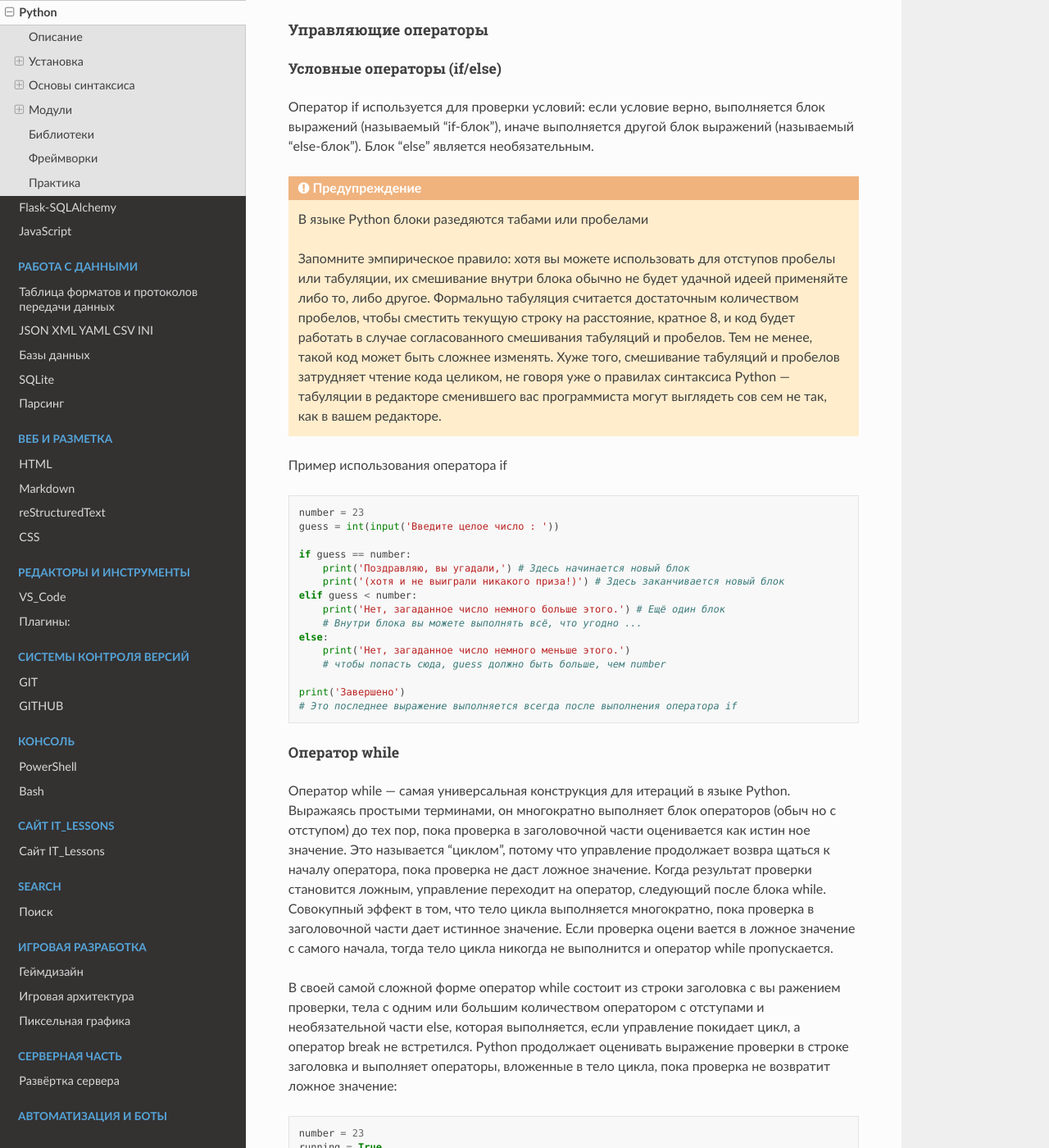
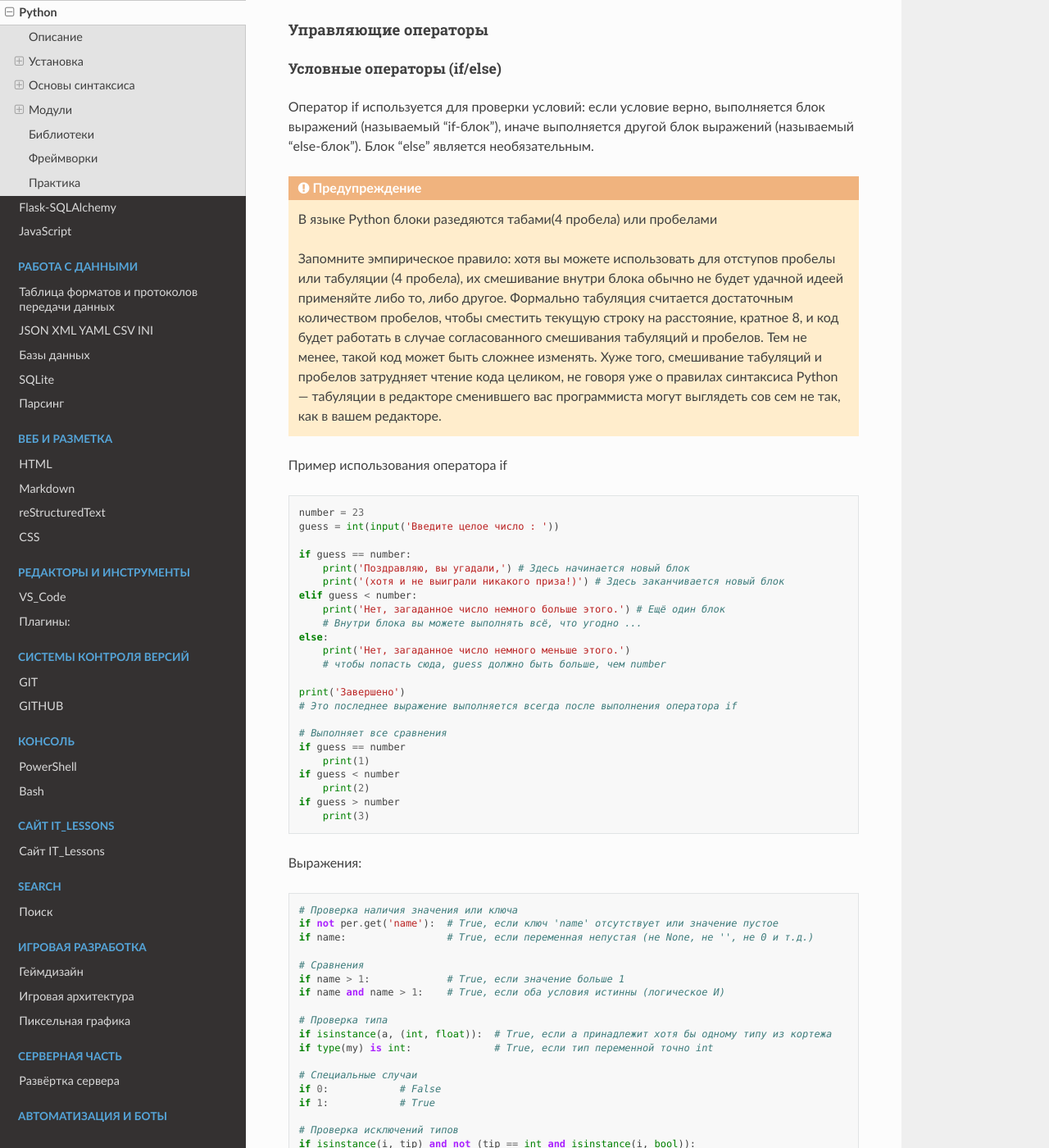
Before and after one commit to NMSprog/5_ITL, a Sphinx documentation site: the page built from source/Python/Python.rst, in a window 1280 px wide and 1400 px high, scrolled down 34564 px. Shown: the whole window at 82% size. Built offline with Sphinx 7.4.7 and the Read the Docs theme 3.1.0, drawn with Linux system fonts in a browser that asks for light colours; some of the changed text lies outside the part shown.

Commit message:
23.11.25 добовление в Python

```diff
--- /dev/null
+++ b/source/Python/Built_in_module.rst
@@ -0,0 +1 @@
+Проверка.
--- a/source/Python/Python.rst
+++ b/source/Python/Python.rst
@@ -1905,9 +1905,9 @@
 
 .. warning::
 
-    В языке Python блоки разедяются табами или пробелами
-
-    Запомните эмпирическое правило: хотя вы можете использовать для отступов пробелы или табуляции, их смешивание внутри блока обычно не будет удачной иде­ей
+    В языке Python блоки разедяются табами(4 пробела) или пробелами
+
+    Запомните эмпирическое правило: хотя вы можете использовать для отступов пробелы или табуляции (4 пробела), их смешивание внутри блока обычно не будет удачной иде­ей
     применяйте либо то, либо другое. Формально табуляция считается достаточным количеством пробелов, чтобы сместить текущую строку на расстояние, кратное 8,
     и код будет работать в случае согласованного смешивания табуляций и пробелов. Тем не менее, такой код может быть сложнее изменять. Хуже того, смешивание
     табуляций и пробелов затрудняет чтение кода целиком, не говоря уже о правилах синтаксиса Python — табуляции в редакторе сменившего вас программиста могут
@@ -1933,6 +1933,99 @@
 
     print('Завершено')
     # Это последнее выражение выполняется всегда после выполнения оператора if
+
+    # Выполняет все сравнения
+    if guess == number
+        print(1)
+    if guess < number
+        print(2)
+    if guess > number
+        print(3)
+
+Выражения:
+
+.. code:: python
+
+    # Проверка наличия значения или ключа
+    if not per.get('name'):  # True, если ключ 'name' отсутствует или значение пустое
+    if name:                 # True, если переменная непустая (не None, не '', не 0 и т.д.)
+
+    # Сравнения
+    if name > 1:             # True, если значение больше 1
+    if name and name > 1:    # True, если оба условия истинны (логическое И)
+
+    # Проверка типа
+    if isinstance(a, (int, float)):  # True, если a принадлежит хотя бы одному типу из кортежа
+    if type(my) is int:              # True, если тип переменной точно int
+
+    # Специальные случаи
+    if 0:            # False
+    if 1:            # True
+
+    # Проверка исключений типов
+    if isinstance(i, tip) and not (tip == int and isinstance(i, bool)):
+    # True, если i принадлежит типу tip, кроме случая, когда tip=int, а i bool
+
+    # Логические операторы
+    a and b (если одно из выражений ложное)
+    a or b (если оба выражения ложных)
+
+
+Тернарный оператор (условное выражение)
+
+Используется для выбора значения или функции на месте.
+Подходит, когда есть одно условие, и нужно сразу что-то выполнить или вернуть.
+
+.. code:: python
+
+    n = 5
+    print('ff') if type(n) is int else print('dd')
+    # Проверяет тип переменной n
+    # Если n — int, выведет 'ff', иначе 'dd'
+
+    result = "Число положительное" if n > 0 else "Число неположительное"
+    print(result)
+
+    # Позволяет записать условие и действия в одну строку вместо полноценного if-else блока.
+    # Часто используют для краткой и наглядной логики присваивания или вывода.
+
+
+    img = 4
+    def fr():
+        print('good')
+    def tg():
+        print('not')
+    ret = fr() if True else tg()  # Если условие True → вызывается fr(), иначе tg()
+
+
+Сопоставление с образцом (match-case)
+"""""""""""""""""""""""""""""""""""""
+
+Когда применять:
+Много if-elif-else
+Работа со структурированными данными (списки, словари, объекты)
+Чтобы сделать код чище и читаемее
+
+Примеры использования: CLI, меню, команды бота, Парсинг JSON/API, Обработка HTTP-статусов
+
+.. code:: python
+
+    fruit = "Банан"
+    match fruit:             # проверяемая переменная
+    case "apple":            # если "apple"
+        print("Яблоко")
+    case "banana":           # если "banana"
+        print("Банан")
+    case _:                  # любой другой вариант
+        print("Неизвестный фрукт")
+    case "apple" | "banana": # несколько вариантов
+        pass
+    case ["user", name]:     # проверка структуры списка/кортежа
+        pass
+    case x if x < 10:        # условие внутри case
+        pass
+    case User(name="Alice"): # сопоставление с классом
+        pass
 
 
 Оператор while
```
Also changed, not shown: other parts of source/Python/Python.rst (+4 -0 lines).
